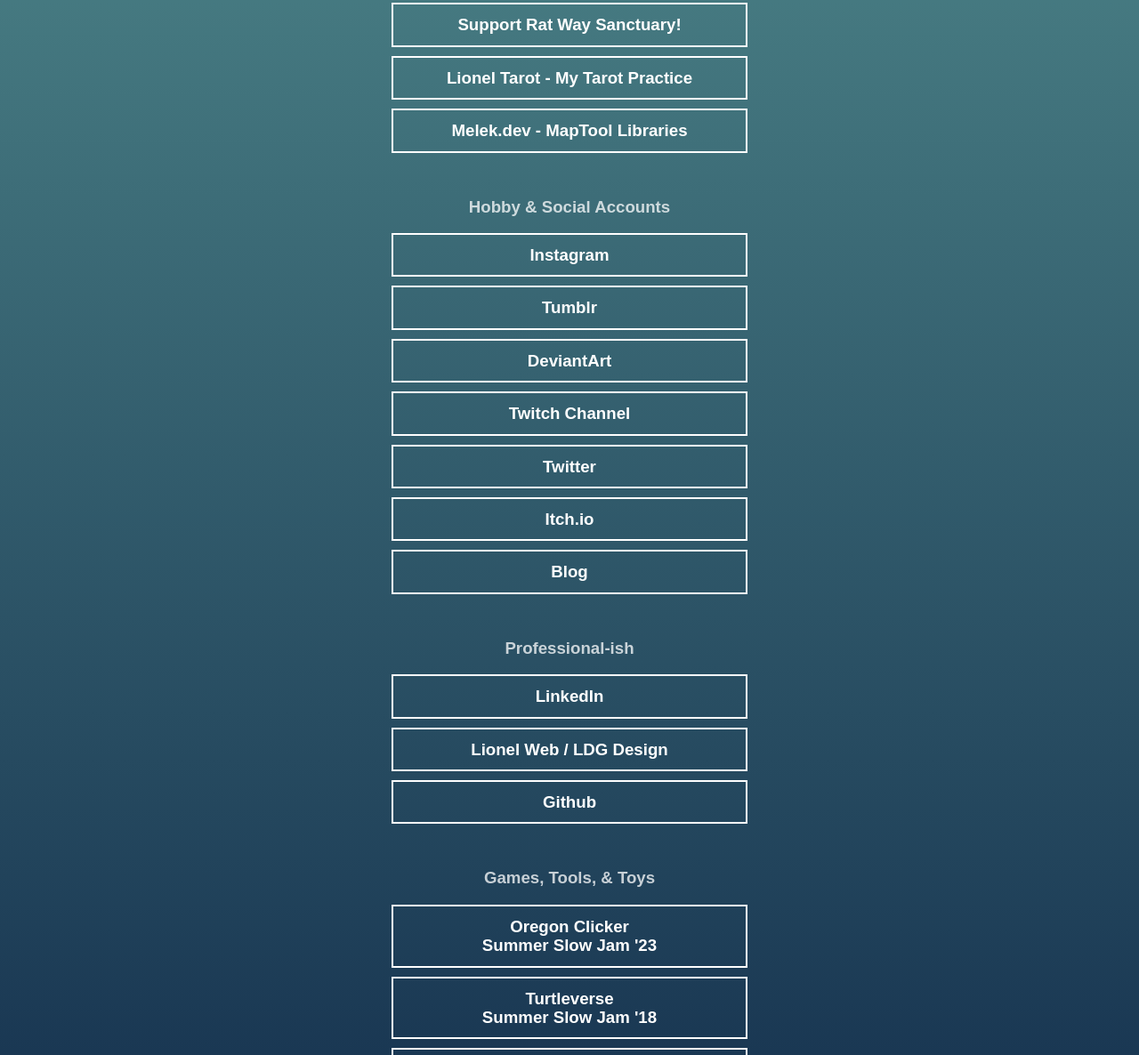
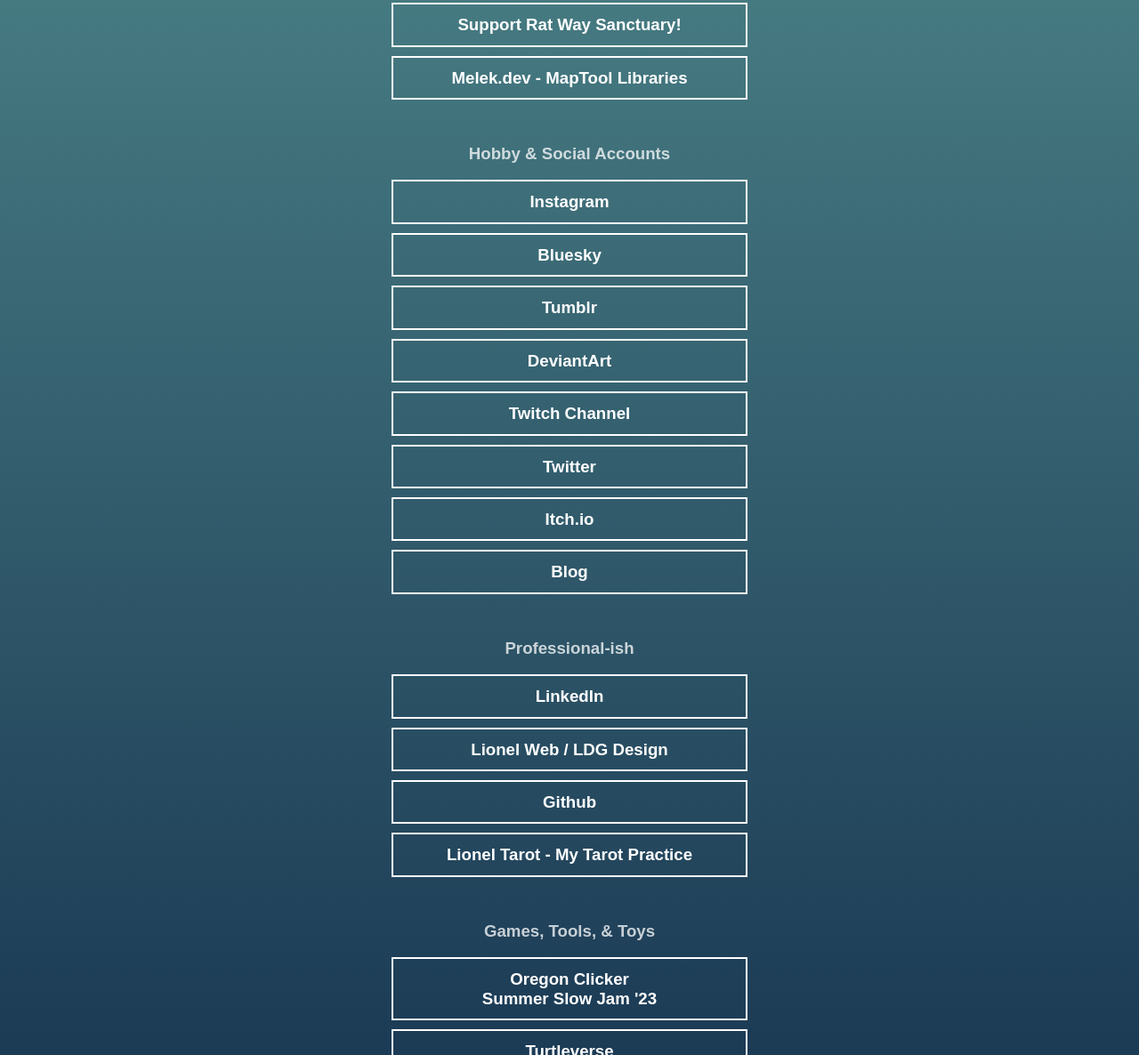
Before and after one commit to melek/lionelweb, a plain HTML site: page index.html in a window 1280 px wide. Shown: the part 435-1621 px from the top of the page at 89% size. Drawn offline with Linux system fonts and the light colour scheme.

Commit message:
Link update

```diff
--- a/index.html
+++ b/index.html
@@ -31,9 +31,6 @@
                     <a href="https://ratwaysanctuary.org" target="_blank">Support Rat Way Sanctuary!</a>
                 </li>
                 <li>
-                    <a href="https://lioneltarot.com" target="_blank">Lionel Tarot - My Tarot Practice</a>
-                </li>
-                <li>
                     <a href="https://melek.dev" target="_blank">Melek.dev - MapTool Libraries</a>
                 </li>
             </ul>
@@ -41,6 +38,9 @@
             <ul>
                 <li>
                     <a href="https://www.instagram.com/digiacom/" target="_blank">Instagram</a>
+                </li>
+                <li>
+                    <a href="https://bsky.app/profile/tetriseyes.bsky.social" target="_blank">Bluesky</a>
                 </li>
                 <li>
                     <a href="https://www.tumblr.com/digiacom" target="_blank">Tumblr</a>
@@ -72,6 +72,9 @@
                 <li>
                     <a href="https://github.com/melek" target="_blank">Github</a>
                 </li>
+                <li>
+                    <a href="https://lioneltarot.com" target="_blank">Lionel Tarot - My Tarot Practice</a>
+                </li>
             </ul>
             <h2>Games, Tools, & Toys</h2>
             <ul>
```
